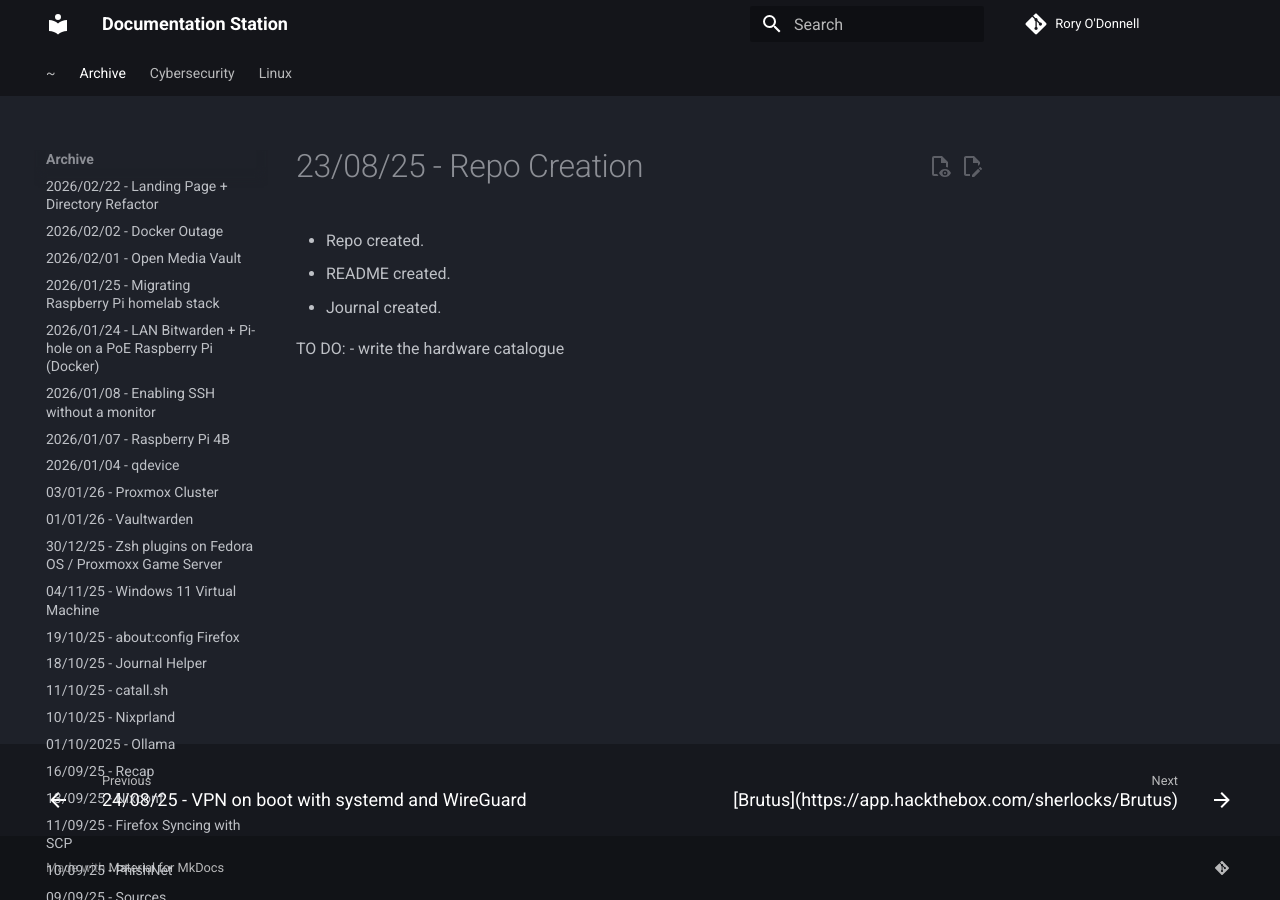
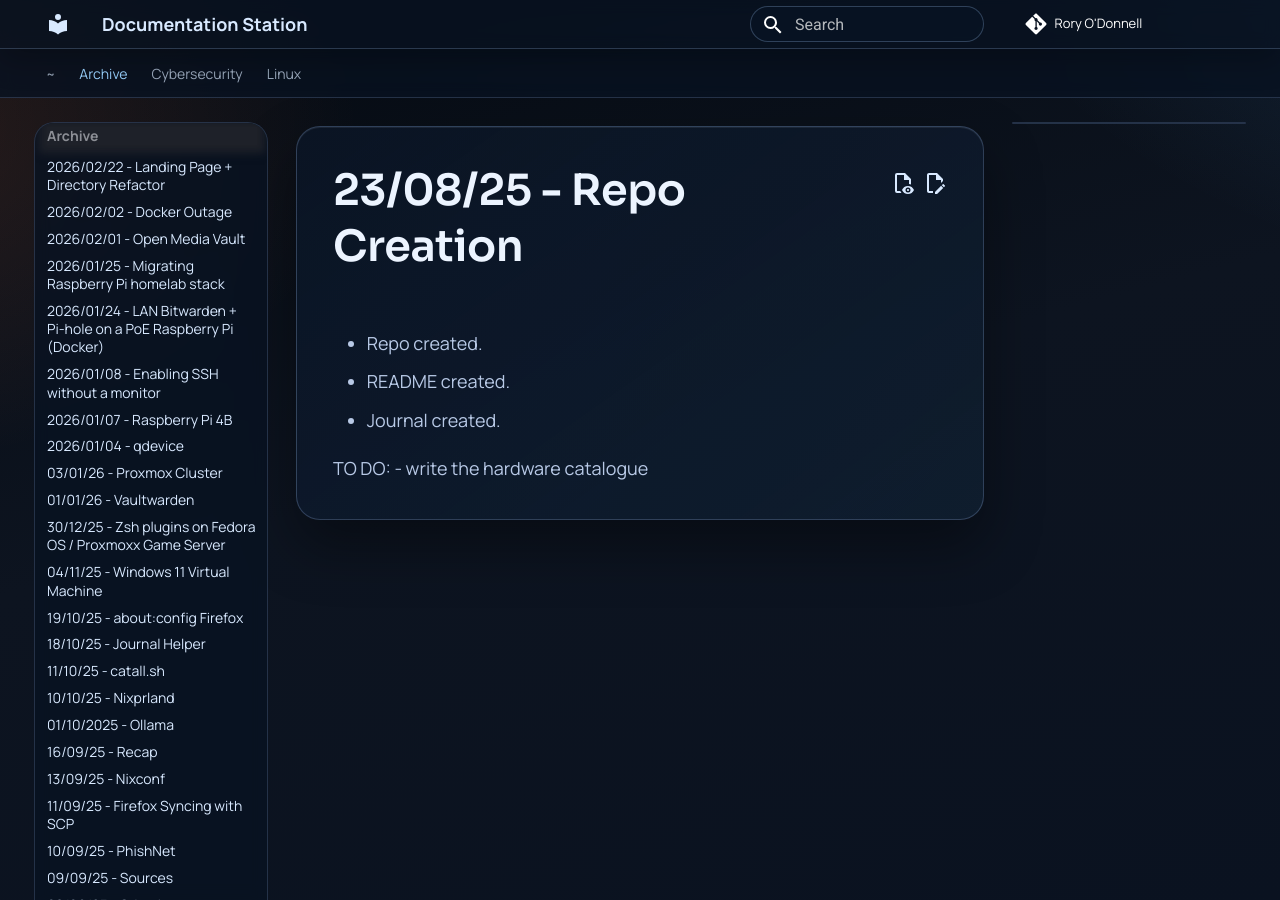
Before and after one commit to odonnellrory/odonnellrory.github.io, an MkDocs documentation site: the page built from docs/00-archive/2025-08-23.md, in a window 1280 px wide. Built offline with MkDocs 1.6.1 and Material for MkDocs 9.7.7, drawn with Linux system fonts in a browser that asks for light colours; comment, search, counter and statistics services are not loaded.

Commit message:
removed footer

```diff
--- a/docs/landing/home.css
+++ b/docs/landing/home.css
@@ -44,6 +44,165 @@ body.landing-page .md-typeset > h1:first-child {
 body.landing-page .md-typeset {
   font-family: 'Manrope', sans-serif;
   color: #e8f0ff;
+}
+
+body.docs-page {
+  font-family: 'Manrope', sans-serif;
+  background-color: #060b12;
+  background:
+    radial-gradient(1200px 700px at 82% -10%, rgba(81, 176, 255, 0.2), transparent 60%),
+    radial-gradient(900px 600px at -8% 12%, rgba(255, 125, 66, 0.14), transparent 56%),
+    linear-gradient(165deg, #060b12 0%, #0d1420 48%, #0a1220 100%);
+  background-attachment: fixed, fixed, fixed;
+  background-repeat: no-repeat;
+  background-size: 160% 130%, 140% 120%, 100% 100%;
+}
+
+body.docs-page .md-header,
+body.docs-page .md-tabs,
+body.docs-page .md-sidebar__scrollwrap,
+body.docs-page .md-footer {
+  background: rgba(8, 19, 34, 0.78);
+  backdrop-filter: blur(8px);
+}
+
+body.docs-page .md-header {
+  border-bottom: 1px solid rgba(151, 182, 230, 0.24);
+  box-shadow: 0 12px 30px rgba(0, 0, 0, 0.24);
+}
+
+body.docs-page .md-tabs {
+  border-bottom: 1px solid rgba(151, 182, 230, 0.2);
+}
+
+body.docs-page .md-main {
+  background: transparent;
+}
+
+body.docs-page .md-main__inner {
+  margin-top: 0;
+}
+
+body.docs-page .md-content {
+  padding-bottom: 2rem;
+}
+
+body.docs-page .md-content__inner {
+  margin: 1.4rem 0 0;
+  padding: clamp(1rem, 3vw, 1.8rem);
+  border: 1px solid rgba(151, 182, 230, 0.26);
+  border-radius: 24px;
+  background:
+    linear-gradient(145deg, rgba(11, 20, 35, 0.95), rgba(12, 29, 49, 0.82)),
+    linear-gradient(125deg, rgba(35, 132, 255, 0.1), rgba(255, 132, 0, 0.08));
+  box-shadow:
+    0 26px 56px rgba(0, 0, 0, 0.38),
+    inset 0 1px 0 rgba(223, 235, 255, 0.08);
+}
+
+body.docs-page .md-content__inner:before {
+  display: none;
+}
+
+body.docs-page .md-typeset {
+  color: #b8c9e6;
+  font-size: 0.9rem;
+  line-height: 1.65;
+}
+
+body.docs-page .md-typeset h1,
+body.docs-page .md-typeset h2,
+body.docs-page .md-typeset h3,
+body.docs-page .md-typeset h4 {
+  color: #ecf4ff;
+  font-family: 'Sora', sans-serif;
+}
+
+body.docs-page .md-typeset h1 {
+  font-size: clamp(1.5rem, 3.6vw, 2.15rem);
+}
+
+body.docs-page .md-typeset h2 {
+  font-size: clamp(1.2rem, 2.4vw, 1.55rem);
+}
+
+body.docs-page .md-typeset a {
+  color: #9ad2ff;
+}
+
+body.docs-page .md-typeset a:hover {
+  color: #c7e6ff;
+}
+
+body.docs-page .md-typeset code {
+  background: rgba(9, 21, 37, 0.74);
+  color: #d8e9ff;
+  border-radius: 8px;
+}
+
+body.docs-page .md-typeset pre > code {
+  border-radius: 14px;
+}
+
+body.docs-page .md-search__form {
+  border-radius: 999px;
+  background: rgba(9, 21, 37, 0.72);
+  border: 1px solid rgba(131, 164, 209, 0.32);
+}
+
+body.docs-page .md-nav__title,
+body.docs-page .md-nav__item .md-nav__link,
+body.docs-page .md-nav__item .md-nav__link--active,
+body.docs-page .md-tabs__link,
+body.docs-page .md-header__button,
+body.docs-page .md-header__title,
+body.docs-page .md-typeset .md-content__button {
+  color: #d8e9ff;
+}
+
+body.docs-page .md-nav__item .md-nav__link:hover,
+body.docs-page .md-tabs__link:hover {
+  color: #9ad2ff;
+}
+
+body.docs-page .md-nav__item .md-nav__link--active,
+body.docs-page .md-tabs__item--active .md-tabs__link {
+  color: #9ad2ff;
+}
+
+body.docs-page .md-nav__title {
+  position: sticky;
+  top: 0;
+  z-index: 2;
+  margin-bottom: 0.35rem;
+  border-bottom: 1px solid rgba(151, 182, 230, 0.2);
+  background: rgba(8, 19, 34, 0.95);
+  backdrop-filter: blur(8px);
+}
+
+body.docs-page .md-sidebar .md-nav__list {
+  padding-top: 0.2rem;
+}
+
+body.docs-page .md-sidebar--primary .md-sidebar__scrollwrap,
+body.docs-page .md-sidebar--secondary .md-sidebar__scrollwrap {
+  border: 1px solid rgba(151, 182, 230, 0.2);
+  border-radius: 20px;
+}
+
+body.docs-page .md-typeset table:not([class]) {
+  background: rgba(8, 18, 32, 0.62);
+  border-radius: 14px;
+  overflow: hidden;
+}
+
+body.docs-page .md-footer-meta,
+body.docs-page .md-footer {
+  border-top: 1px solid rgba(151, 182, 230, 0.2);
+}
+
+body.docs-page .md-footer {
+  display: none;
 }
 
 .landing-root {
@@ -565,6 +724,12 @@ body.landing-page .md-typeset {
 }
 
 @media (max-width: 700px) {
+  body.docs-page .md-content__inner {
+    margin-top: 1rem;
+    border-radius: 18px;
+    padding: 1rem;
+  }
+
   .landing-root {
     width: min(1200px, 94vw);
     padding-top: 1.35rem;
--- a/docs/landing/home.js
+++ b/docs/landing/home.js
@@ -269,5 +269,7 @@
         rootObserver.observe(document.documentElement, { childList: true, subtree: true });
       }
     }
+  } else {
+    document.body.classList.add('docs-page');
   }
 })();
--- a/mkdocs.yml
+++ b/mkdocs.yml
@@ -15,7 +15,6 @@ theme:
     - content.code.annotate
     - content.code.copy
     - content.tooltips
-    - navigation.footer
     - navigation.indexes
     - navigation.sections
     - navigation.tabs
@@ -65,6 +64,7 @@ strict: true
 
 # Social
 extra:
+  generator: false
   social:
     - icon: fontawesome/brands/git-alt
       link: https://github.com/odonnellrory
```
